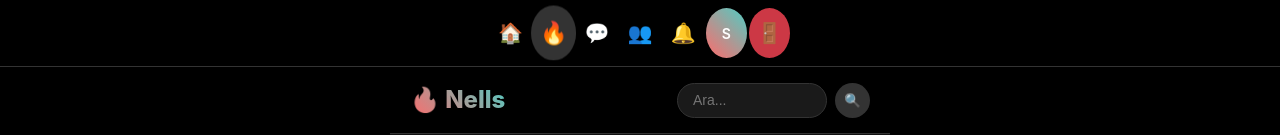
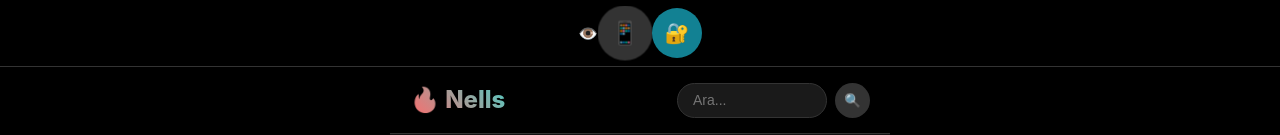
Before and after one commit to maden12345/all-app, a Flask app: page /nells in a window 1280 px wide. Shown: the top 135 px of the page. Run offline with Flask 2, Linux system fonts and the light colour scheme; the visitor is signed in with stand-in values (Sample User, id 1); data that the repository does not hold is empty.

Commit message:
Restored to '80b0a65c93756cb66f7ecea4471df332e9d1bfb9'
Replit-Restored-To: 80b0a65c93756cb66f7ecea4471df332e9d1bfb9

````diff
--- a/friendships.json
+++ b/friendships.json
@@ -8,14 +8,21 @@
   },
   "Anılmaden": {
     "friends": [
-      "irem.cayr1"
+      "irem.cayr1",
+      "ayca.bül"
     ],
     "sent_requests": [],
-    "received_requests": []
+    "received_requests": [
+      "ayca.bül"
+    ]
   },
   "ayca.bül": {
-    "friends": [],
-    "sent_requests": [],
+    "friends": [
+      "Anılmaden"
+    ],
+    "sent_requests": [
+      "Anılmaden"
+    ],
     "received_requests": []
   }
 }
--- a/posts.json
+++ b/posts.json
@@ -48,17 +48,6 @@
         "path": "uploads/irem.cayr1_20250603_144248_IMG_0256.mov",
         "type": "video"
       }
-    ],
-    "likes": [
-      "irem.cayr1"
-    ],
-    "comments": [
-      {
-        "id": 0,
-        "username": "irem.cayr1",
-        "comment": "selam",
-        "timestamp": "2025-06-03T15:25:19.016871"
-      }
     ]
   },
   {
--- a/templates/base.html
+++ b/templates/base.html
@@ -329,49 +329,40 @@
     </style>
 </head>
 <body>
-
-
-    <!-- Header Menu -->
-    <div class="header">
-        <div class="mobile-header">
+    {% if session.username or session.guest %}
+    <div class="header mobile-header">
         <div class="header-content">
-                <nav class="mobile-nav">
-                    {% if session.username %}
-                        <a href="{{ url_for('dashboard') }}" class="nav-btn {% if request.endpoint == 'dashboard' %}active{% endif %}">🏠</a>
-                        <a href="{{ url_for('nells') }}" class="nav-btn {% if request.endpoint == 'nells' %}active{% endif %}">🔥</a>
-                        <a href="{{ url_for('chat') }}" class="nav-btn {% if request.endpoint == 'chat' %}active{% endif %}">💬</a>
-                        <a href="{{ url_for('all_users') }}" class="nav-btn {% if request.endpoint == 'all_users' %}active{% endif %}">👥</a>
-
-                        <!-- Notifications -->
+            <div class="nav mobile-nav">
+                {% if session.guest %}
+                    <div class="user-info mobile-user" style="color: #17a2b8;">👁️</div>
+                    <a href="{{ url_for('nells') }}" class="nav-btn active">📱</a>
+                    <a href="{{ url_for('logout') }}" class="nav-btn login">🔐</a>
+                {% else %}
+                    <a href="{{ url_for('dashboard') }}" class="nav-btn">🏠</a>
+                    <a href="{{ url_for('nells') }}" class="nav-btn active">📱</a>
+                    <div style="position: relative;">
                         <button id="notifications-btn" class="nav-btn notification-btn">
                             🔔
-                            <span id="notification-count" class="notification-badge"></span>
+                            <span id="notification-count" class="notification-badge">0</span>
                         </button>
-
-                        <!-- Profile -->
-                        <a href="{{ url_for('profile', username=session.username) }}" class="nav-btn profile-btn">
-                            <img id="header-profile-photo" class="profile-img" style="display: none;">
-                            <div id="header-profile-placeholder" class="profile-placeholder">{{ session.username[0].upper() }}</div>
-                        </a>
-
-                        <button onclick="confirmLogout()" class="nav-btn logout">🚪</button>
-                    {% else %}
-                        <a href="{{ url_for('index') }}" class="nav-btn login">🔓</a>
-                        <a href="{{ url_for('register') }}" class="nav-btn login">📝</a>
-                    {% endif %}
-                </nav>
+                        <div id="notifications-dropdown" class="notifications-dropdown">
+                            <div class="notification-header">
+                                <h4>📬 Bildirimler</h4>
+                            </div>
+                            <div id="notification-list" class="notification-list">
+                                <div class="empty-notifications">Henüz bildirim yok</div>
                             </div>
                         </div>
                     </div>
-
-    <!-- Notifications Dropdown -->
-    {% if session.username %}
-    <div id="notifications-dropdown" class="notifications-dropdown">
-        <div class="notification-header">
-            <h4>Bildirimler</h4>
+                    <a href="{{ url_for('profile', username=session.username) }}" class="profile-btn">
+                        <img id="header-profile-photo" src="" alt="{{ session.username }}" class="profile-img">
+                        <div id="header-profile-placeholder" class="profile-placeholder">
+                            {{ session.username[0].upper() }}
                         </div>
-        <div class="notification-list" id="notification-list">
-            <div class="empty-notifications">Henüz bildirim yok</div>
+                    </a>
+                    <button onclick="confirmLogout()" class="nav-btn logout">🚪</button>
+                {% endif %}
+            </div>
         </div>
     </div>
     {% endif %}
@@ -416,19 +407,17 @@
     });
 
     function loadNotifications() {
-        Promise.all([
-            fetch('/get_friend_requests').then(response => response.json()),
-            fetch('/get_notifications').then(response => response.json())
-        ])
-        .then(([friendData, notifications]) => {
+        fetch('/get_friend_requests')
+            .then(response => response.json())
+            .then(data => {
                 const notificationList = document.getElementById('notification-list');
                 const notificationCount = document.getElementById('notification-count');
 
                 let allNotifications = [];
 
                 // Add friend requests
-            if (friendData.received_requests && friendData.received_requests.length > 0) {
-                allNotifications = allNotifications.concat(friendData.received_requests.map(username => ({
+                if (data.received_requests && data.received_requests.length > 0) {
+                    allNotifications = allNotifications.concat(data.received_requests.map(username => ({
                         type: 'friend_request',
                         username: username,
                         message: `${username} arkadaşlık isteği gönderdi`,
@@ -437,8 +426,8 @@
                 }
 
                 // Add like/comment notifications
-            if (notifications && notifications.length > 0) {
-                allNotifications = allNotifications.concat(notifications);
+                if (data.notifications && data.notifications.length > 0) {
+                    allNotifications = allNotifications.concat(data.notifications);
                 }
 
                 if (allNotifications.length > 0) {
--- a/templates/nells.html
+++ b/templates/nells.html
@@ -1,3 +1,4 @@
+
 {% extends "base.html" %}
 
 {% block title %}Nells - ChatNell{% endblock %}
@@ -911,7 +912,7 @@ function updateFullscreenActions(postId) {
         fsLikeBtn.querySelector('.count').textContent = originalLikeBtn.querySelector('.count').textContent;
 
         // Copy liked class if exists
-        if (originalLikeBtn.classList.contains('liked')) {```python
+        if (originalLikeBtn.classList.contains('liked')) {
             fsLikeBtn.classList.add('liked');
         } else {
             fsLikeBtn.classList.remove('liked');
@@ -1935,7 +1936,8 @@ body {
 }
 
 .overlay-video {
-    width: 100%;    height: 100%;
+    width: 100%;
+    height: 100%;
     object-fit: contain;
 }
 
--- a/users.json
+++ b/users.json
@@ -3,7 +3,7 @@
     "password": "4564c2531b7489e20b59a999a92da70f2c09461681a8c56ed77b50737787d7fb",
     "email": "09adad09987890@gmail.com",
     "created_at": "2025-06-02T14:29:40.100188",
-    "last_seen": "2025-06-03T15:29:39.821765",
+    "last_seen": "2025-06-03T14:30:10.967728",
     "status": "offline",
     "profile_photo": "uploads/Anlmaden_IMG_1504.jpeg",
     "bio": ""
@@ -14,8 +14,8 @@
     "created_at": "2025-06-02T21:25:42.833582",
     "profile_photo": "uploads/irem.cayr1_IMG_0720.jpeg",
     "bio": "",
-    "last_seen": "2025-06-03T15:25:24.296581",
-    "status": "offline",
+    "last_seen": "2025-06-03T15:15:03.199742",
+    "status": "online",
     "allow_messages_from_all": true
   },
   "ayca.bül": {
@@ -23,7 +23,7 @@
     "created_at": "2025-06-02T21:57:26.811442",
     "profile_photo": null,
     "bio": "",
-    "last_seen": "2025-06-03T15:29:48.008802",
+    "last_seen": "2025-06-03T14:47:39.807310",
     "status": "online",
     "allow_messages_from_all": true,
     "posts": []
````
Lines whose indentation alone changed are shown as unchanged.
